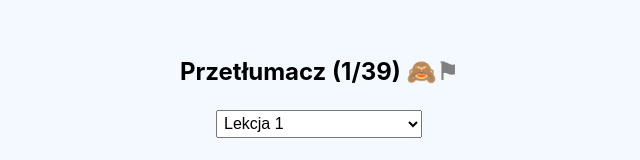
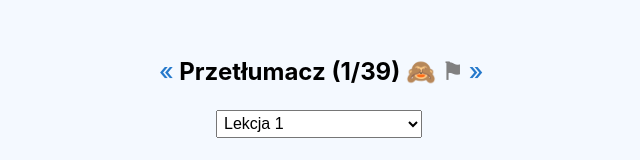
Before and after one commit to BartlomiejZalas/rosyjski, a React (Vite) app: page /slowka in a window 1280 px wide. Shown: the part 216-376 px from the top of the page, without its empty margins (321-961 px from the left). Built offline with nearby package versions, Linux system fonts and the light colour scheme.

Commit message:
opinions and advices added

```diff
--- a/src/dictionary/words.tsx
+++ b/src/dictionary/words.tsx
@@ -396,5 +396,21 @@ export const words: CategorizedWords = {
                 {pl: 'dziewiętnaście', ru: 'девятнадцать'},
                 {pl: 'dwadzieścia', ru: 'двадцать'},
         ],
+        [Lesson.LESSON_5_OPINIONS]: [
+            {pl: 'ja radzę', ru: 'я советую'},
+            {pl: 'ja bym poradził', ru: 'я бы посоветовал '},
+            {pl: 'proponuję', ru: 'предлагаю'},
+            {pl: 'ja sugerowałbym', ru: 'я бы предложил'},
+            {pl: 'ja chciałbym doradzić', ru: 'я хочу посоветовать'},
+            {pl: 'zachęcenie (dawajcie)', ru: 'давайте'},
+            {pl: 'myślę (że)', ru: 'думаю'},
+            {pl: 'sądzę (że)', ru: 'считаю'},
+            {pl: 'przypuszczam (że)', ru: 'полагаю'},
+            {pl: 'jestem przekonany', ru: 'убежден'},
+            {pl: 'dlatego że', ru: 'потому что '},
+            {pl: 'tak jak (ponieważ)', ru: 'так как '},
+            {pl: 'ponieważ', ru: 'поскольку'},
+            {pl: 'z tego wynika', ru: 'следовательно'},
+        ],
         [Lesson.MARKED]: [],
 }
--- a/src/model/Lesson.ts
+++ b/src/model/Lesson.ts
@@ -6,6 +6,7 @@ export enum Lesson {
     LESSON_4_HUMAN_DESCRIPTION = 'LESSON_4_HUMAN_DESCRIPTION',
     LESSON_5 = 'LESSON_5',
     LESSON_5_NUMBERS = 'LESSON_5_NUMBERS',
+    LESSON_5_OPINIONS = 'LESSON_5_OPINIONS',
     MARKED = 'MARKED',
 }
 
--- a/src/pages/Words.tsx
+++ b/src/pages/Words.tsx
@@ -22,12 +22,20 @@ export const Words = () => {
     const [showAnswer, setShowAnswer] = useState(false);
     const [markedWords, setMarkedWords] = useState(storedMarkedWords);
 
+    const goNext = () => {
+        setCounter(v => v >= words.length - 1 ? 0 : v + 1);
+    }
+
+    const goPrev = () => {
+        setCounter(v => v === 0 ? words.length - 1 : v - 1);
+    }
+
     const setupWord = () => {
         setValue('');
-        setCounter(v => v >= words.length - 1 ? 0 : v + 1);
         setError(false);
         setSuccess(false);
         setShowAnswer(false);
+        goNext();
     }
 
     const checkWord = () => {
@@ -60,12 +68,12 @@ export const Words = () => {
         const allWords: Word[] = allLessons.reduce((all: Word[], lesson) => [...all, ...wordsDictionary[lesson as Lesson]], []);
         if (category === ALL_LESSONS) {
             setWords([...allWords]);
-        }
-        if (category === Lesson.MARKED) {
+        } else if (category === Lesson.MARKED) {
             setWords([...allWords.filter(w => markedWords.includes(w.ru))]);
         } else {
-            setWords([...wordsDictionary[category  as keyof CategorizedWords]]);
+            setWords([...wordsDictionary[category as keyof CategorizedWords]]);
         }
+        setCounter(0);
     }, [category, markedWords]);
 
     const selectedWord = words[counter];
@@ -76,11 +84,11 @@ export const Words = () => {
             <option value={Lesson.LESSON_2}>Lekcja 2</option>
             <option value={Lesson.LESSON_3}>Lekcja 3</option>
             <option value={Lesson.LESSON_4}>Lekcja 4</option>
+            <option value={Lesson.LESSON_4_HUMAN_DESCRIPTION}>Lekcja 4 (opis człowieka)</option>
             <option value={Lesson.LESSON_5}>Lekcja 5</option>
             <option value={Lesson.LESSON_5_NUMBERS}>Lekcja 5 (numery 1-20)</option>
-            <option value={Lesson.LESSON_4_HUMAN_DESCRIPTION}>Lekcja 4 (opis człowieka)</option>
-            <option value
-                        ={Lesson.MARKED} disabled={markedWords.length === 0}>Oznaczone flagą
+            <option value={Lesson.LESSON_5_OPINIONS}>Lekcja 5 (rady, opinie)</option>
+            <option value={Lesson.MARKED} disabled={markedWords.length === 0}>Oznaczone flagą
                 ({markedWords.length})
             </option>
             <option value={ALL_LESSONS}>Całość</option>
@@ -94,14 +102,16 @@ export const Words = () => {
 
     return (
         <div className="content">
-            <h2>
+            <h2 style={{whiteSpace: 'nowrap'}}>
+                <a href="#" onClick={goPrev}>&laquo;</a>{' '}
                 Przetłumacz ({counter + 1}/{words.length}){' '}
                 <span onClick={() => setShowAnswer(v => !v)}>
                     {success ? '😍' : showAnswer ? '🙊' : '🙈'}
-                </span>
-                <span onClick={toggleMarkWord} style={{color: isMarked ? 'red' : 'gray'}}>
+                </span>{' '}
+                <span onClick={toggleMarkWord} style={{ color: isMarked ? 'red' : 'gray' }}>
                     ⚑
-                </span>
+                </span>{' '}
+                <a href="#" onClick={goNext}>&raquo;</a>
             </h2>
             {menu}
             <h3>
@@ -119,7 +129,7 @@ export const Words = () => {
                 }}
             />
 
-            {success && <div className="centered"><ConfettiExplosion/></div>}
+            {success && <div className="centered"><ConfettiExplosion /></div>}
 
             <button className={success ? 'check' : undefined} onClick={success ? setupWord : checkWord}>
                 {success ? 'Dalej' : 'Sprawdź'}
```
